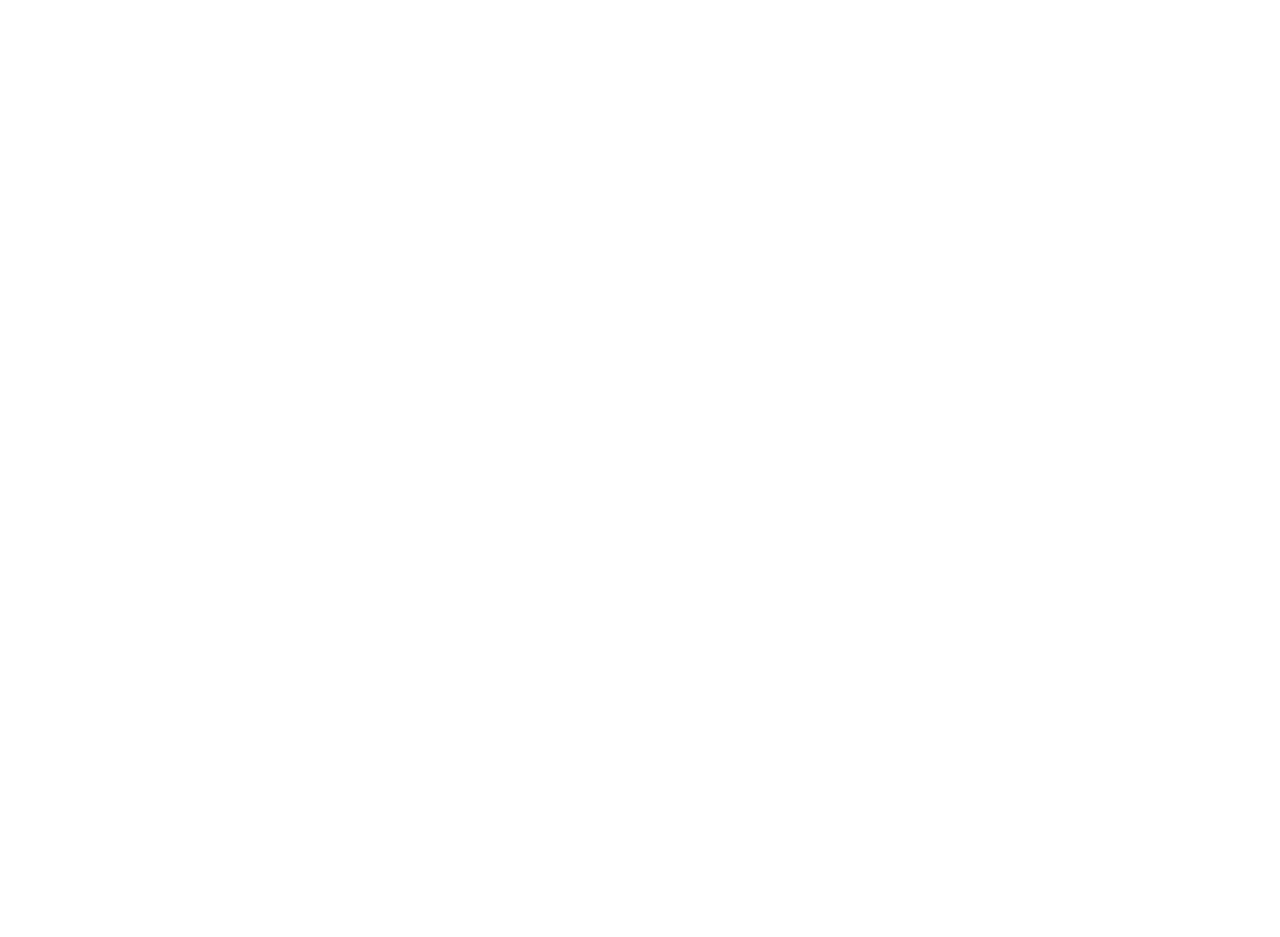
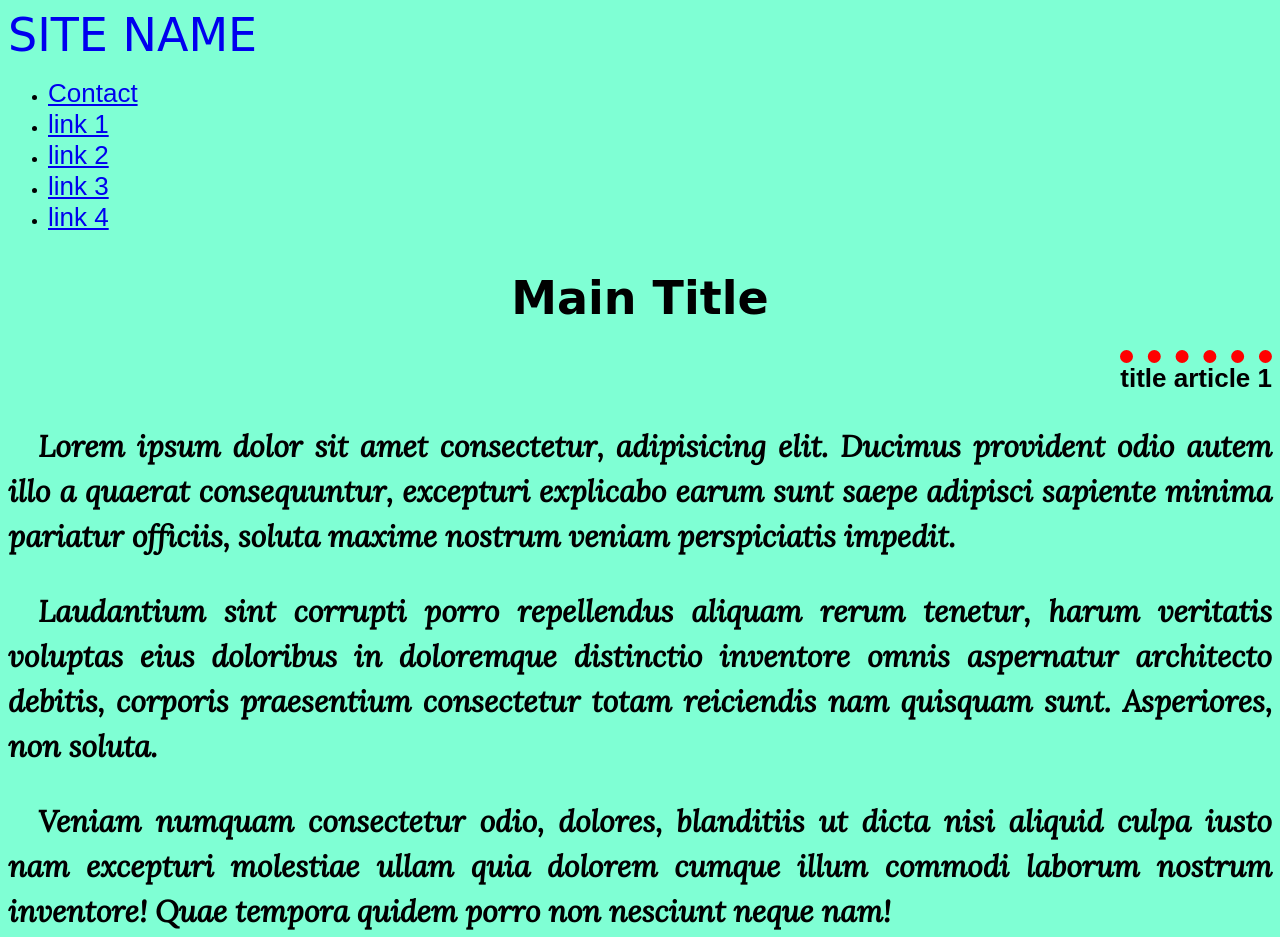
Before and after one commit to Aqqula/html2-09-12-2022, a plain HTML site: page index.html in a window 1280 px wide. Shown: the top 937 px of the page. Before the commit the page ends 800 px from the top, so only its background shows below. Drawn offline with Linux system fonts and the light colour scheme; a web font is replaced by a local one.

Commit message:
Change file

```diff
--- a/assets/css/style.css
+++ b/assets/css/style.css
@@ -0,0 +1,43 @@
+body{
+    background-color: aquamarine;
+    font-family: Arial, Helvetica, serif;
+}
+a{
+    font-size: 26px;
+}
+.font-accent{
+    font-size: 46px;
+    font-family: 'Rubik Gemstones', cursive;
+}
+a.logo{
+    text-transform: uppercase;
+    text-decoration: none;
+}
+h1{
+    text-align: center;
+    text-transform: capitalize;
+}
+.subtitle{
+    font-size: 26px;
+    text-align: right;
+    text-decoration: dotted rgb(255, 0, 0) overline 0.5em;
+}
+p{
+    font-weight: 700;
+    font-family: 'Lora', serif;
+    font-size: 30px;
+    line-height: 1.5em;
+    text-align: justify;
+    text-indent: 1em;
+}
+.btn{
+    text-decoration: none;
+    /* border-style: solid;
+    border-width: 5px;
+    border: red; */
+    border: 5px solid red;
+}
+/* Contact */
+.info-name {
+    color: coral;
+}
--- a/index.html
+++ b/index.html
@@ -1,12 +1,52 @@
 <!DOCTYPE html>
-<html>
+<html lang="en">
 <head>
     <meta charset="utf-8">
     <meta name="viewport" content="width=device-width, initial-scale=1">
     <title>HTML and CSS</title>
+    <link rel="preconnect" href="https://fonts.googleapis.com">
+    <link rel="preconnect" href="https://fonts.gstatic.com" crossorigin>
+    <link href="https://fonts.googleapis.com/css2?family=Rubik+Gemstones&display=swap" rel="stylesheet">
+    <link href="https://fonts.googleapis.com/css2?family=Lora:ital@1&display=swap" rel="stylesheet">
     <link rel="stylesheet" href="./assets/css/style.css">
 </head>
 <body>
-
+    <header>
+        <a href="#" class="logo font-accent">site name</a>
+        <nav>
+            <ul>
+                <li><a href="contacts.html">Contact</a></li>
+                <li><a href="#article1">link 1</a></li>
+                <li><a href="#article2">link 2</a></li>
+                <li><a href="#article3">link 3</a></li>
+                <li><a href="#article4">link 4</a></li>
+            </ul>
+        </nav>
+    </header>
+    <section>
+        <h1 class="font-accent">main title</h1>
+        <article id="article1" class="article">
+            <h2 class="subtitle">title article 1</h2>
+            <p>Lorem ipsum dolor sit amet consectetur, adipisicing elit. Ducimus provident odio autem illo a quaerat consequuntur, excepturi explicabo earum sunt saepe adipisci sapiente minima pariatur officiis, soluta maxime nostrum veniam perspiciatis impedit.</p>
+            <p>Laudantium sint corrupti porro repellendus aliquam rerum tenetur, harum veritatis voluptas eius doloribus in doloremque distinctio inventore omnis aspernatur architecto debitis, corporis praesentium consectetur totam reiciendis nam quisquam sunt. Asperiores, non soluta.</p>
+            <p>Veniam numquam consectetur odio, dolores, blanditiis ut dicta nisi aliquid culpa iusto nam excepturi molestiae ullam quia dolorem cumque illum commodi laborum nostrum inventore! Quae tempora quidem porro non nesciunt neque nam!</p>
+        </article>
+        <article id="article2" class="article">
+            <h2 class="subtitle">title article 2</h2>
+            <p>Lorem ipsum dolor sit amet consectetur adipisicing elit. Saepe, dolor consequatur! Omnis aut quas voluptates iure ut voluptas molestiae, at fuga sunt molestias. Alias fugit accusantium quo. Tempora animi fugit deserunt vel!</p>
+            <p>Nihil minima qui necessitatibus ullam, modi officia deleniti soluta libero aliquam corporis consequatur nobis ab corrupti provident nostrum maxime molestiae blanditiis ratione sunt illum, ipsam magni deserunt, ipsum perspiciatis. Sapiente, fuga aliquid.</p>
+            <p>Iusto optio nulla ipsam laboriosam totam rerum, omnis accusamus molestias ad voluptatibus deleniti porro, sed maxime inventore, rem atque. Non, at placeat minima cupiditate animi assumenda eum debitis, ipsum, totam amet aperiam!</p>
+        </article>
+        <article id="article3" class="article">
+            <h2 class="subtitle">title article 3</h2>
+            <p>Lorem ipsum dolor sit amet consectetur adipisicing elit. Amet possimus assumenda quae excepturi, voluptates enim! Dignissimos sed exercitationem inventore ipsum magnam, eum saepe dolorem fuga quidem id laudantium aspernatur quibusdam iure quia!</p>
+            <p>Odio, soluta temporibus. Sapiente eaque, culpa magnam modi nemo ab quisquam harum placeat, error beatae recusandae nobis, labore ut distinctio quasi dolore asperiores exercitationem accusamus et. Iure voluptatem possimus nemo necessitatibus ea.</p>
+            <p>Illo animi debitis quaerat, eligendi optio ullam consequatur voluptatum autem ratione repellat facere sint sapiente. Natus sit ipsa molestias aspernatur earum odio nulla architecto dolorum beatae est culpa totam consequatur, iure corporis!</p>
+        </article>
+    </section>
+    <a class="btn" href="#">top</a>
+    <footer>
+        <p>&copy</p>
+    </footer>
 </body>
 </html>
```
Also changed, not shown: contacts.html (added, +38 -0 lines), assets/images/img1.png (added).
